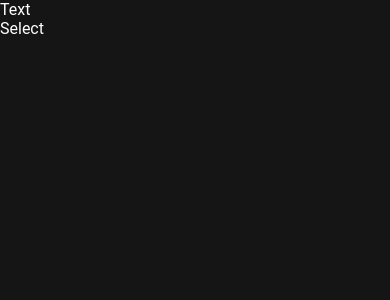
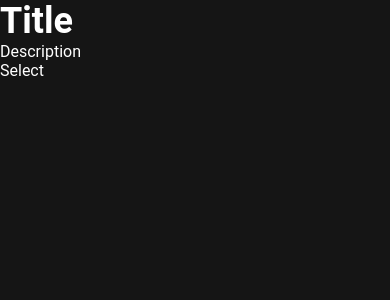
Before and after one commit to Bogush-Dima/rawg-clone-mobile, a React Native app: screen / in a window 390 px wide. Shown: the top 300 px of the page. Built offline with nearby package versions, Linux system fonts and the light colour scheme.

Commit message:
feat: created Title

```diff
--- a/src/app/index.tsx
+++ b/src/app/index.tsx
@@ -7,6 +7,7 @@ import {
   DARK_BACKGROUND_COLOR,
   LIGHT_STATUSBAR_CONTENT_COLOR
 } from 'constants/colors';
+import { Title } from 'components/Title';
 
 export const AppWrapper: FC = () => {
   return (
@@ -15,7 +16,8 @@ export const AppWrapper: FC = () => {
         backgroundColor={DARK_BACKGROUND_COLOR}
         barStyle={LIGHT_STATUSBAR_CONTENT_COLOR}
       />
-      <Description>Text</Description>
+      <Title>Title</Title>
+      <Description>Description</Description>
       <Select />
     </View>
   );
--- /dev/null
+++ b/src/shared/components/Title/index.tsx
@@ -0,0 +1,8 @@
+import { FC } from 'react';
+import { Text } from 'react-native';
+import { styles } from './styles';
+import { ITitleProps } from './types';
+
+export const Title: FC<ITitleProps> = ({ children, style }) => (
+  <Text style={{ ...styles.text, ...style }}>{children}</Text>
+);
--- /dev/null
+++ b/src/shared/components/Title/styles.ts
@@ -0,0 +1,11 @@
+import { StyleSheet } from 'react-native';
+import { LIGHT_TEXT_COLOR } from 'constants/colors';
+
+export const styles = StyleSheet.create({
+  text: {
+    color: LIGHT_TEXT_COLOR,
+    fontWeight: '700',
+    fontSize: 36,
+    fontFamily: 'Roboto'
+  }
+});
--- /dev/null
+++ b/src/shared/components/Title/types.ts
@@ -0,0 +1,4 @@
+export interface ITitleProps {
+  children: string;
+  style?: object;
+}
```
